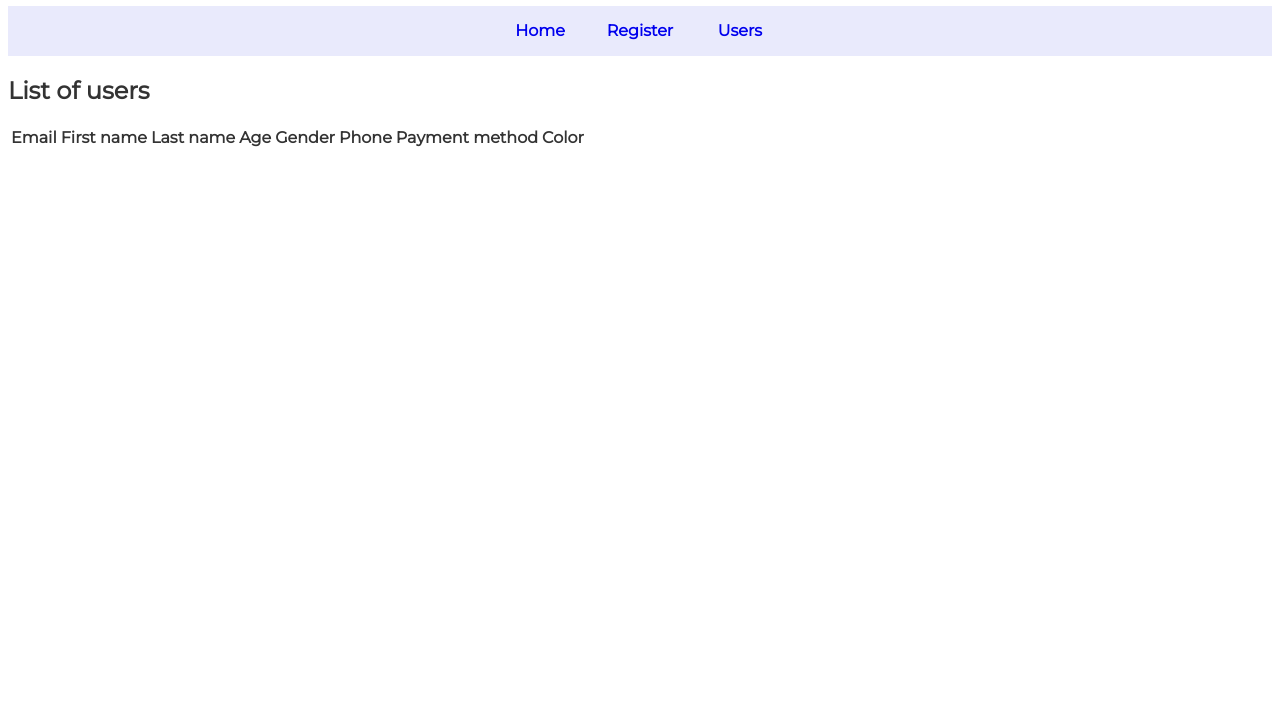
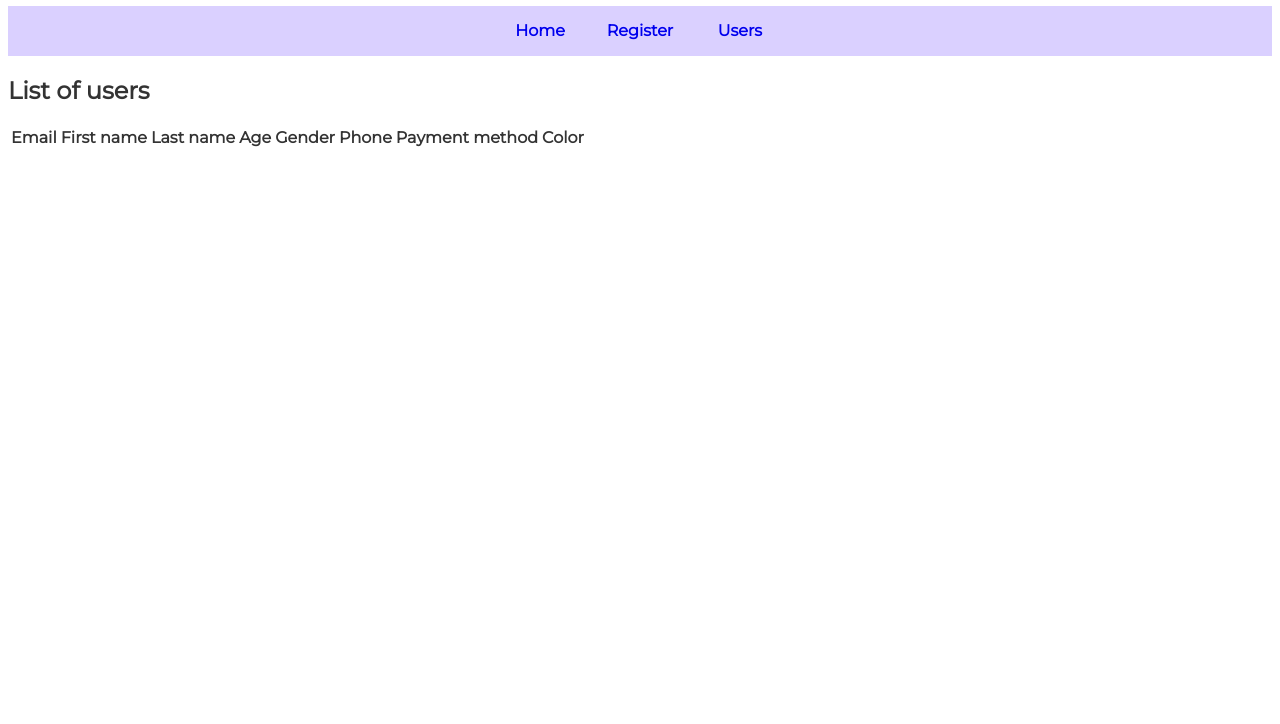
Before and after one commit to mariafernandamurillo/users, a plain HTML site: page users.html in a window 1280 px wide. Shown: the part 76-800 px from the top of the page. Drawn offline with nearby package versions, Linux system fonts and the light colour scheme.

Commit message:
Assignment 3

```diff
--- a/styles/style.css
+++ b/styles/style.css
@@ -25,7 +25,8 @@ body{
 
 /*Nav*/
 nav{
-    background: #E9EAFC;
+
+    background: rgb(218, 208, 255);
     height: 50px;
     display: flex;
     align-items: center;
--- a/users.html
+++ b/users.html
@@ -5,7 +5,7 @@
     <meta http-equiv="X-UA-Compatible" content="IE=edge">
     <meta name="viewport" content="width=device-width, initial-scale=1.0">
     <link rel="stylesheet" href="styles/style.css">
-    <title>Usera</title>
+    <title>Users</title>
 </head>
 <body>
     <h1>My user registration system</h1>
```
